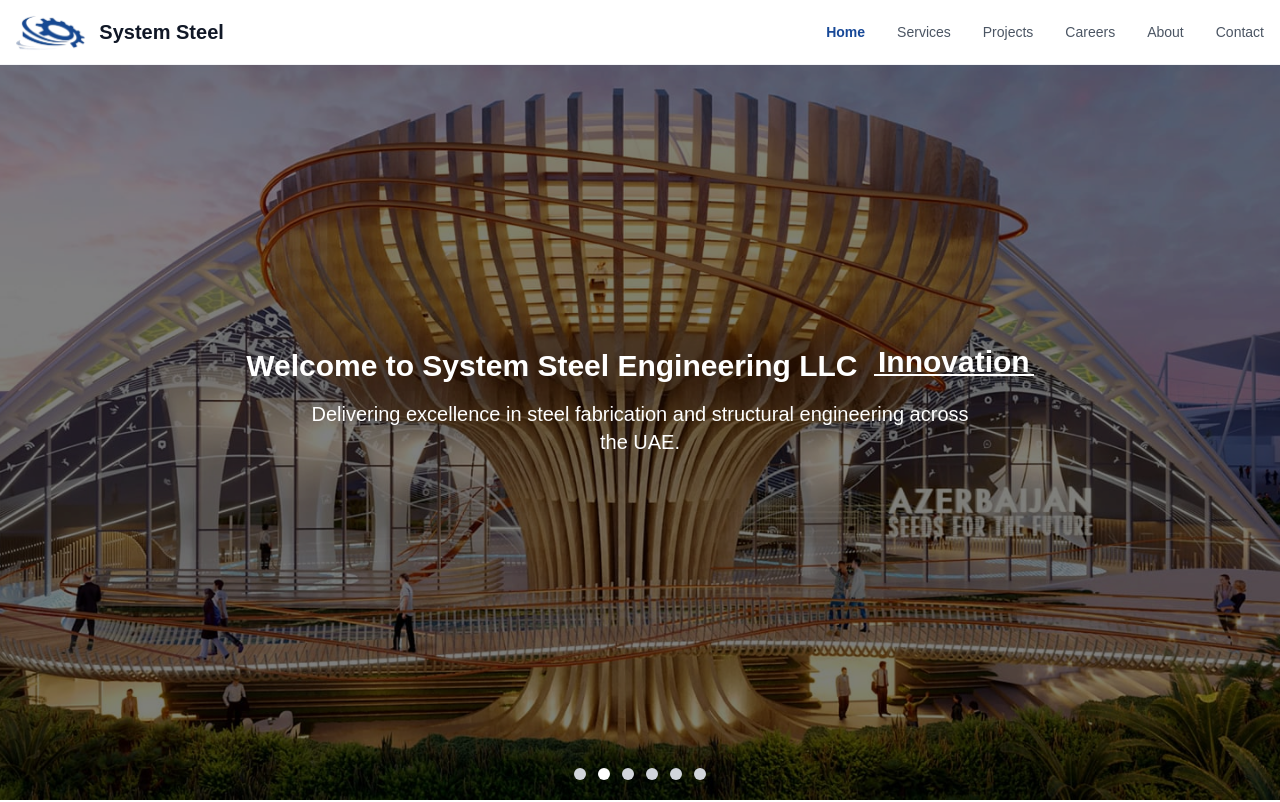
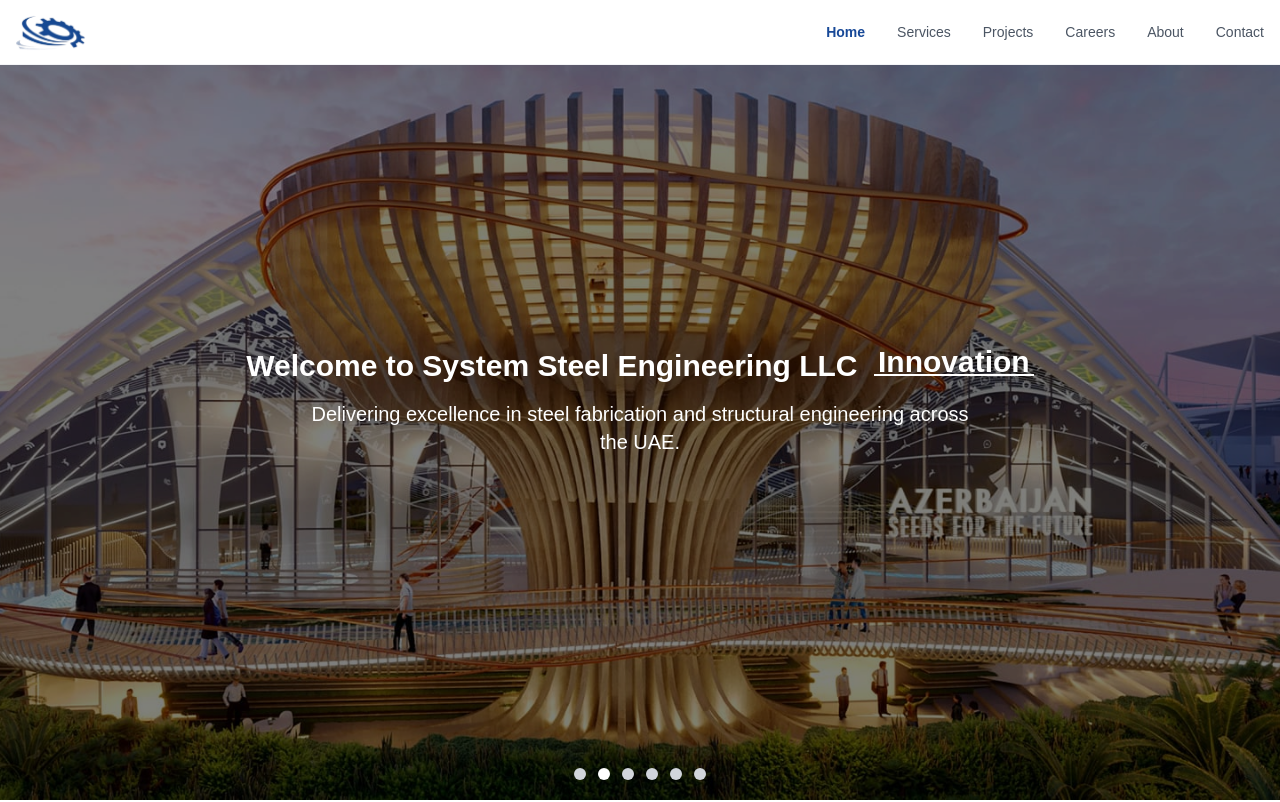
Before and after one commit to theaathish/SystemSteelEngineeringLLC, a Next.js app: page / in a window 1280 px wide. Shown: the top 802 px of the page. Built offline with nearby package versions, Linux system fonts and the light colour scheme.

Commit message:
Update Navbar.tsx

```diff
--- a/src/components/Navbar.tsx
+++ b/src/components/Navbar.tsx
@@ -35,7 +35,6 @@
             className="h-10 w-auto"
           />
           <span className="font-bold text-xl text-gray-900">
-            System Steel
           </span>
         </Link>
 
```
